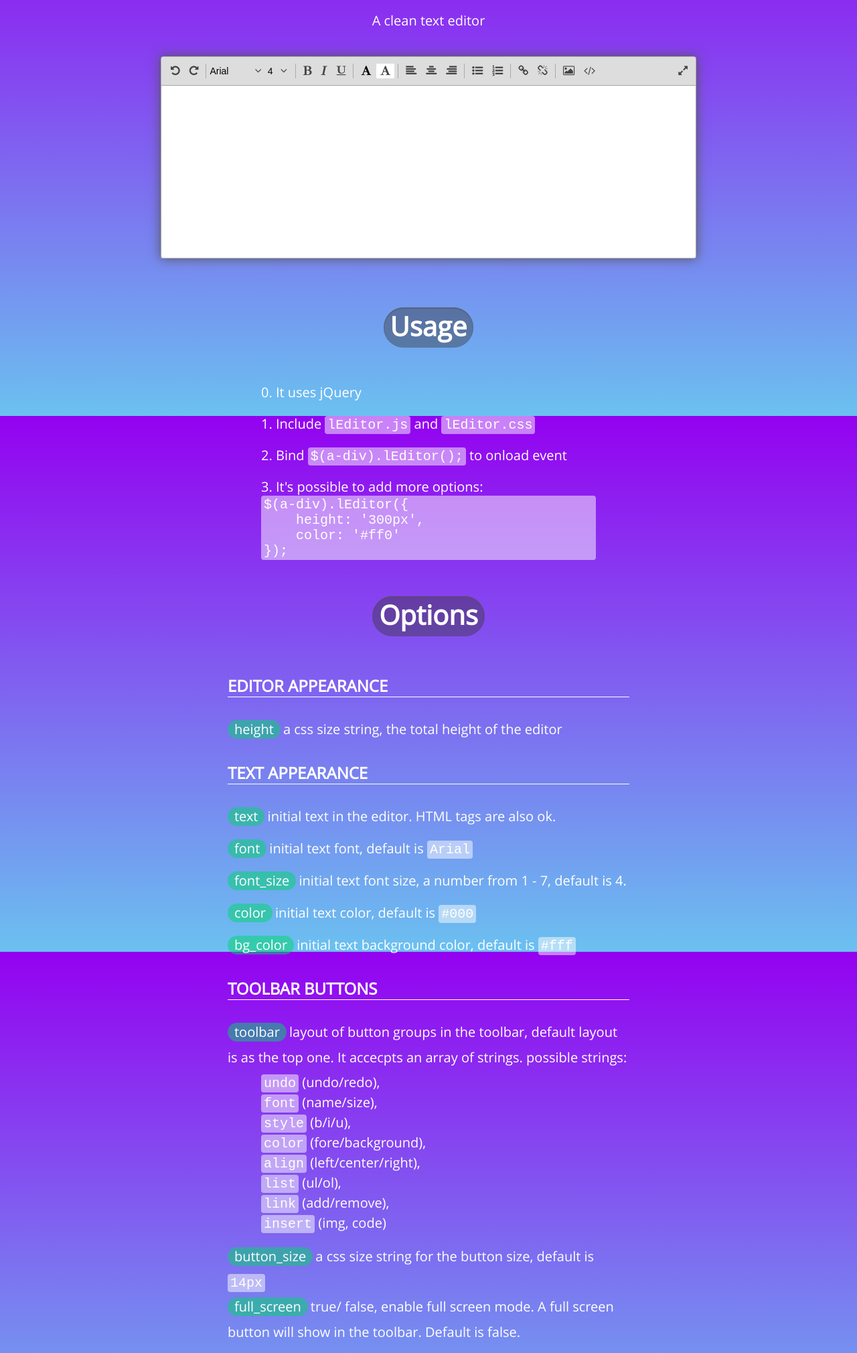
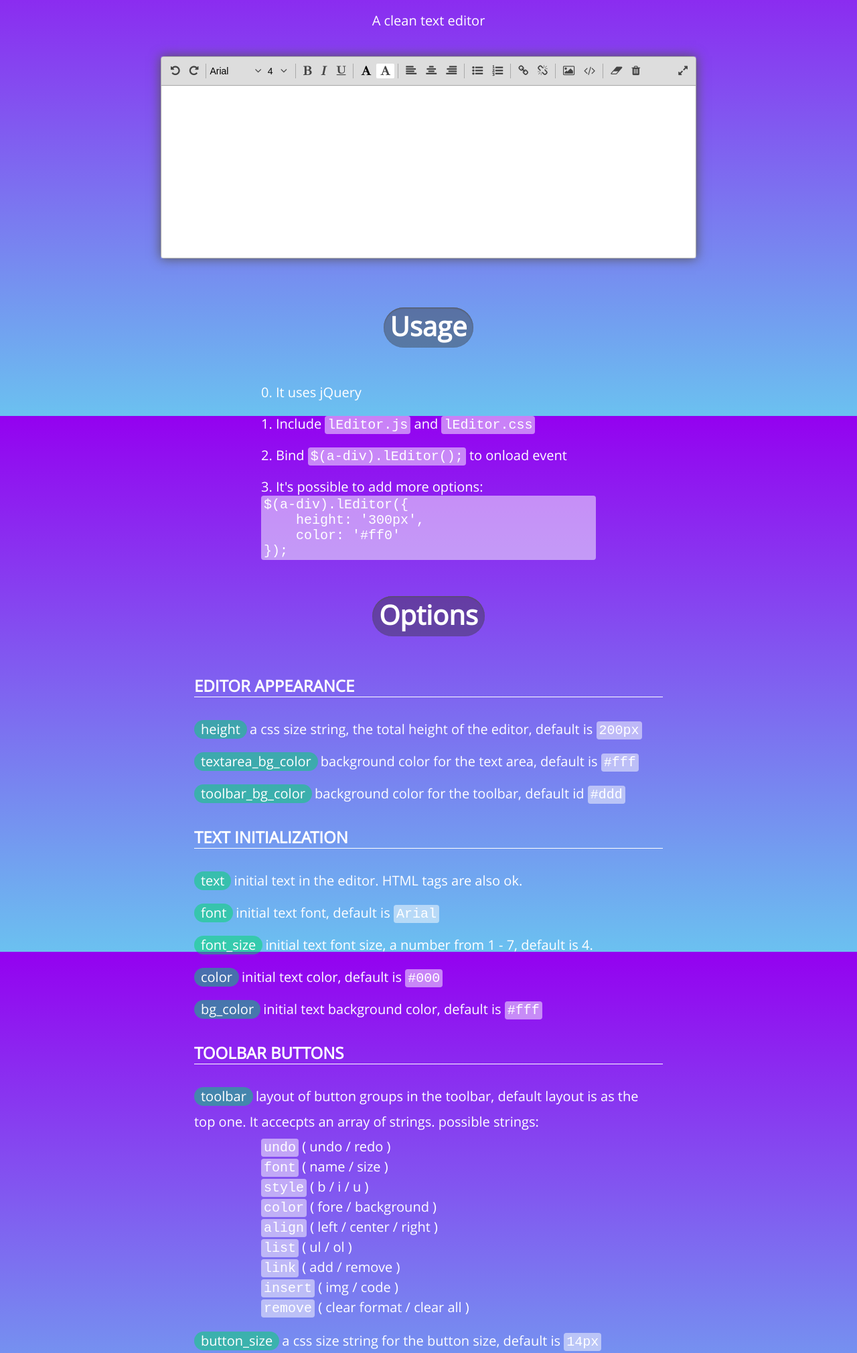
Before and after one commit to lhc70000/lEditor, a plain HTML site: page index.html in a window 1280 px wide. Shown: the part 179-2199 px from the top of the page at 67% size. Drawn offline with Linux system fonts and the light colour scheme.

Commit message:
0.4.1
[add] remove format and clear all
[add] set toolbar and frame bg color
[fix] update index.html

```diff
--- a/index.html
+++ b/index.html
@@ -130,12 +130,13 @@
     </div>
 
     <h2>Options</h2>
-    <div class="contents" style="width:600px;">
+    <div class="contents" style="width:700px;">
     <dl>
         <h3>editor appearance</h3>
-        <dt>height</dt> <dd>a css size string, the total height of the editor</dd><br>
-
-        <h3>text appearance</h3>
+        <dt>height</dt> <dd>a css size string, the total height of the editor, default is <code>200px</code></dd><br>
+        <dt>textarea_bg_color</dt> <dd>background color for the text area, default is <code>#fff</code></dd>
+        <dt>toolbar_bg_color</dt> <dd>background color for the toolbar, default id <code>#ddd</code></dd>
+        <h3>text initialization</h3>
         <dt>text</dt> <dd>initial text in the editor. HTML tags are also ok.</dd><br>
         <dt>font</dt> <dd>initial text font, default is <code>Arial</code></dd><br>
         <dt>font_size</dt> <dd>initial text font size, a number from 1 - 7, default is 4.</dd><br>
@@ -147,14 +148,15 @@
         <dd>
         layout of button groups in the toolbar, default layout is as the top one. It accecpts an array of strings. possible strings:<br>
         <div style="width: 500px;margin:10px auto;line-height:28px;">
-            <code>undo</code>  (undo/redo), <br>
-            <code>font</code>  (name/size), <br>
-            <code>style</code>  (b/i/u), <br>
-            <code>color</code>  (fore/background), <br>
-            <code>align</code>  (left/center/right), <br>
-            <code>list</code>  (ul/ol), <br>
-            <code>link</code>  (add/remove),<br>
-            <code>insert</code>  (img, code)
+            <code>undo</code>  ( undo / redo )<br>
+            <code>font</code>  ( name / size ) <br>
+            <code>style</code>  ( b / i / u ) <br>
+            <code>color</code>  ( fore / background )<br>
+            <code>align</code>  ( left / center / right ) <br>
+            <code>list</code>  ( ul / ol ) <br>
+            <code>link</code>  ( add / remove )<br>
+            <code>insert</code>  ( img / code )<br>
+            <code>remove</code> ( clear format / clear all )
         </div>
         </dd>
         <dt>button_size</dt> <dd>a css size string for the button size, default is <code>14px</code></dd><br>
--- a/lEditor.css
+++ b/lEditor.css
@@ -20,7 +20,6 @@ body.fullscreen-mode {
 
 
 .lEditor-toolbar {
-    background-color: #ddd;
     border-bottom: 1px solid #aaa;
     padding: 10px 5px;
     overflow-x: scroll;
@@ -185,7 +184,6 @@ body.fullscreen-mode {
 }
 
 .lEditor-frame {
-    background-color: #fff;
     border: none;
     border-bottom-left-radius: 2px;
     border-bottom-right-radius: 2px;
--- a/lEditor.js
+++ b/lEditor.js
@@ -1,6 +1,6 @@
 /**
  * lEditor
- * v 0.4.0
+ * v 0.4.1
  * by lhc (lhc199652@gmail.com)
  */
 
@@ -139,13 +139,15 @@
                 initFontSize = options.font_size || 4,
                 initColor = options.color || '#000',
                 initBgColor = options.bg_color || '#fff',
-                initToolBar = options.toolbar || ['undo', 'font', 'style', 'color', 'align', 'list', 'link', 'insert'],
+                initToolBar = options.toolbar || ['undo', 'font', 'style', 'color', 'align', 'list', 'link', 'insert', 'remove'],
                 initFullScreen = options.full_screen || false,
                 initExitFullScreen = options.exit_full_screen || false, // private
                 initFatherDocument = options.father_document || undefined, // private
                 initText = options.text || '',
                 initCallback = options.callback || undefined,
-                initButtonSize = options.button_size || undefined;
+                initButtonSize = options.button_size || undefined,
+                initFrameBgColor = options.textarea_bg_color || '#fff',
+                initToolBarBgColor = options.toolbar_bg_color || '#ddd';
 
             /* build container */
             var lcontainer;
@@ -163,6 +165,7 @@
                 lbuttonOl, lbuttonUl,
                 lbuttonLink, lbuttonDelLink,
                 lbuttonImage, lbuttonCode,
+                lbuttonRemoveFormat, lbuttonCLear,
                 // whether button group exist
                 btnExist = {
                     'undo': false,
@@ -172,7 +175,8 @@
                     'align': false,
                     'list': false,
                     'link':false,
-                    'insert': false
+                    'insert': false,
+                    'remove': false
                 };
             ltoobar = $('<div class="lEditor-toolbar" width="100%"></div>');
 
@@ -233,13 +237,14 @@
                     lbuttonImage = builders.button('image');
                     lbuttonCode = builders.button('code');
                     ltoobar.append(builders.buttonGroup([lbuttonImage, lbuttonCode]));
+                } else if (initToolBar[item] == 'remove'){
+                    btnExist.remove = true;
+                    lbuttonRemoveFormat = builders.button('eraser');
+                    lbuttonCLear = builders.button('trash');
+                    ltoobar.append(builders.buttonGroup([lbuttonRemoveFormat, lbuttonCLear]));
                 }
             }
             lcontainer.append(ltoobar);
-
-            if (initButtonSize){
-                $('.lEditor-button, .lEditor-font-text').css('font-size', initButtonSize);
-            }
 
             /* build iframe */
             var lframeContainer,
@@ -283,6 +288,13 @@
                     frameDocument.designMode = 'on';
                 }
             };
+
+            /* set appearance */
+            if (initButtonSize){
+                lcontainer.find('.lEditor-button, .lEditor-font-text').css('font-size', initButtonSize);
+            }
+            lcontainer.find('.lEditor-frame').css('background-color', initFrameBgColor);
+            lcontainer.find('.lEditor-toolbar').css('background-color', initToolBarBgColor);
 
             /* set listeners */
             var selectedText,
@@ -584,6 +596,12 @@
                     var codeHtml = '<pre>' + sel + '</pre>';
                     utils.insertHTML(frameWindow, frameDocument, codeHtml);
                 },
+                removeFormat: function(){
+                    frameDocument.execCommand('removeFormat');
+                },
+                clear: function(){
+                    frameDocument.body.innerHTML = '';
+                },
                 fullScreen: function(){
                     var size = {
                         height: $(document).height(),
@@ -602,6 +620,8 @@
                         full_screen: true,
                         exit_full_screen: true,
                         height: size.height + 'px',
+                        textarea_bg_color: '#f0efd6',
+                        toolbar_bg_color: '#dedece',
                         text: HTMLCode,
                         father_document: frameDocument
                     });
@@ -660,6 +680,10 @@
                 lbuttonImage.click(funcs.image);
                 lbuttonCode.click(funcs.insertCode);
             }
+            if (btnExist.remove){
+                lbuttonRemoveFormat.click(funcs.removeFormat);
+                lbuttonCLear.click(funcs.clear);
+            }
             if (initExitFullScreen){
                 lbuttonFullScreen.click(funcs.exitFullScreen);
             } else if (initFullScreen){
```
